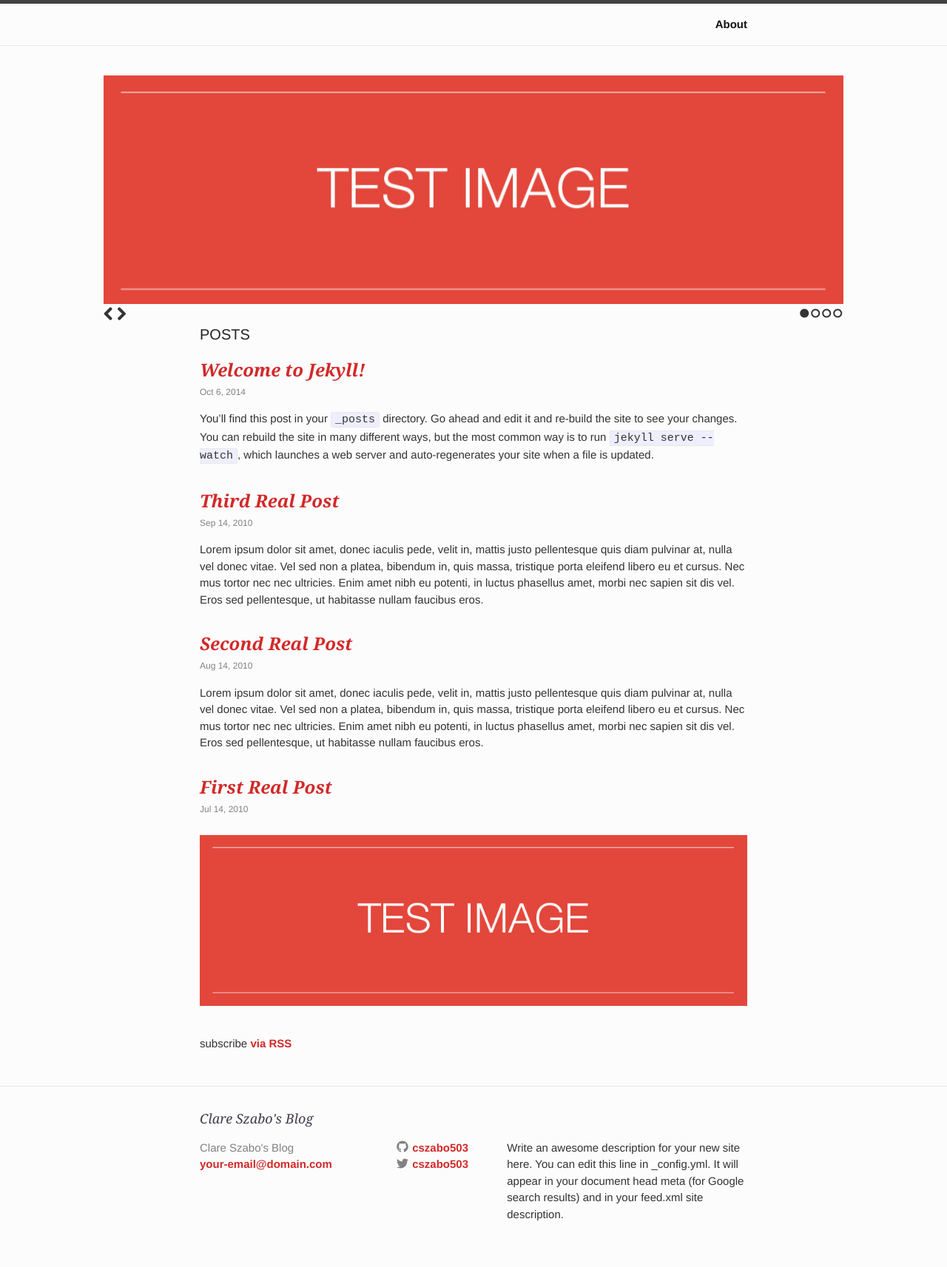
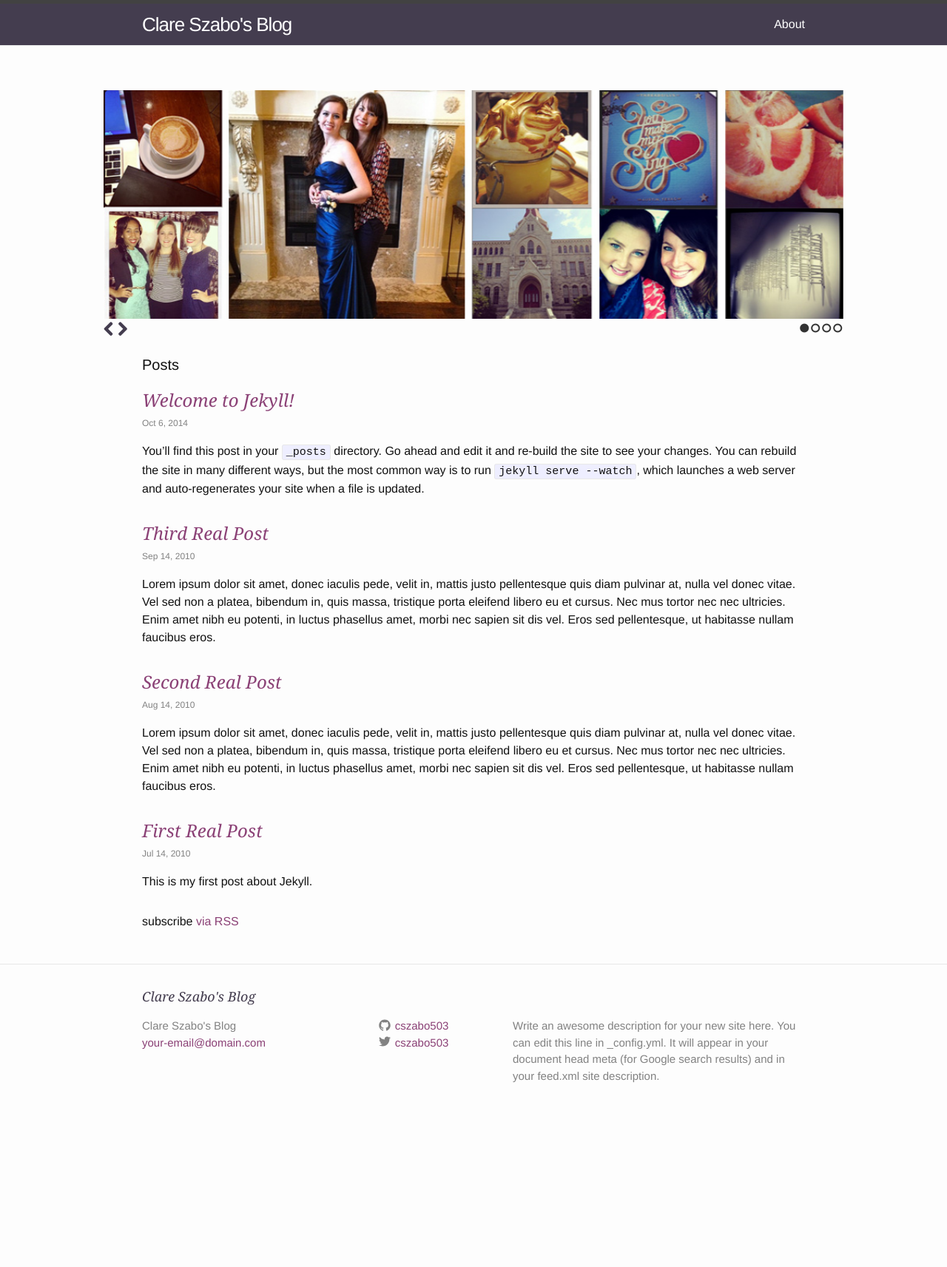
Before and after one commit to cszabo503/cszabo503.github.io, a Jekyll site: the page built from index.html, in a window 1280 px wide. Shown: the whole page at 74% size. Built offline with Jekyll 4.4.1, drawn with Linux system fonts in a browser that asks for light colours; nearby versions of some CDN libraries; after the commit the page ends 1526 px from its top, so only the background shows below that.

Commit message:
added images, modified header/nav css, and worked on look of posts

```diff
--- a/_includes/header.html
+++ b/_includes/header.html
@@ -2,7 +2,7 @@
 
   <div class="wrapper">
 
-   <!-- <a class="site-title" href="{{ site.baseurl }}/">{{ site.title }}</a> -->
+   <a class="site-title" href="{{ site.baseurl }}/">{{ site.title }}</a>
 
     <nav class="site-nav">
       <a href="#" class="menu-icon">
--- a/_includes/index.html
+++ b/_includes/index.html
@@ -11,7 +11,7 @@
   <!-- End SlidesJS Required -->
 
   <!-- CSS for slidesjs.com example -->
-  <link rel="stylesheet" href="plugins/homeslides/css/example.css">
+  <!-- <link rel="stylesheet" href="plugins/homeslides/css/example.css"> -->
   <link rel="stylesheet" href="plugins/homeslides/css/font-awesome.min.css">
   <!-- End CSS for slidesjs.com example -->
 
@@ -76,12 +76,12 @@
 
     #slides a:link,
     #slides a:visited {
-      color: #333
+      color: #443d4f;
     }
 
     #slides a:hover,
     #slides a:active {
-      color: #9e2020
+      color: #4a2449;
     }
 
     .navbar {
@@ -130,7 +130,8 @@
     /* For larger displays */
     @media (min-width: 1200px) {
       .container {
-        width: 1000px
+        width: 1000px;
+        margin: 20px auto;
       }
     }
   </style>
@@ -142,8 +143,8 @@
   <!-- The container is used to define the width of the slideshow -->
   <div class="container">
     <div id="slides">
-      <img src="assets/test-img3.jpg" alt="Photo by: Missy S Link: http://www.flickr.com/photos/listenmissy/5087404401/">
-      <img src="assets/test-img3.jpg" alt="Photo by: Daniel Parks Link: http://www.flickr.com/photos/parksdh/5227623068/">
+      <img src="assets/blog-header.jpg" alt="">
+      <img src="assets/vangogh-quote.jpg" alt="">
       <img src="assets/test-img3.jpg" alt="Photo by: Mike Ranweiler Link: http://www.flickr.com/photos/27874907@N04/4833059991/">
       <img src="assets/test-img3.jpg" alt="Photo by: Stuart SeegerLink: http://www.flickr.com/photos/stuseeger/97577796/">
       <a href="#" class="slidesjs-previous slidesjs-navigation"><i class="icon-chevron-left icon-large"></i></a>
--- a/_posts/2014-10-07-first-real-post.markdown
+++ b/_posts/2014-10-07-first-real-post.markdown
@@ -4,8 +4,6 @@
 date: 10.07.14
 ---
 
-
-<div><img src="/assets/test-img3.jpg"/></div>
 
 This is my first post about Jekyll.
 
--- a/css/main.scss
+++ b/css/main.scss
@@ -49,7 +49,7 @@
 }
 
 a {
-	color: #8b4176
+	color: #8b4176;
 }
 
 a:hover {
@@ -67,13 +67,30 @@
 	// position: fixed;
 	// z-index: 2;
 	width: 100%;
+	background-color: #443d4f;
 }
 
+.site-title {
+	color: white;
+}
+
+a.site-title{
+	color: white;
+}
+
+.site-title:visited {
+	color: white;
+}
 
 .site-nav {
 	// position: fixed;
 	float: right;
+	color: white;
 	// z-index: 1;
+}
+
+.site-nav .page-link {
+	color: white;
 }
 
 h2 {
@@ -108,3 +125,9 @@
     visibility: hidden;
     height: 0;
 }
+
+
+.wrapper{
+	max-width: 70%;
+	margin: 0 auto;
+}
```
Also changed, not shown: about.md (+2 -0 lines), assets/about-header.jpg (added), assets/blog-header.jpg (added), assets/vangogh-quote.jpg (added), 8 other files.
